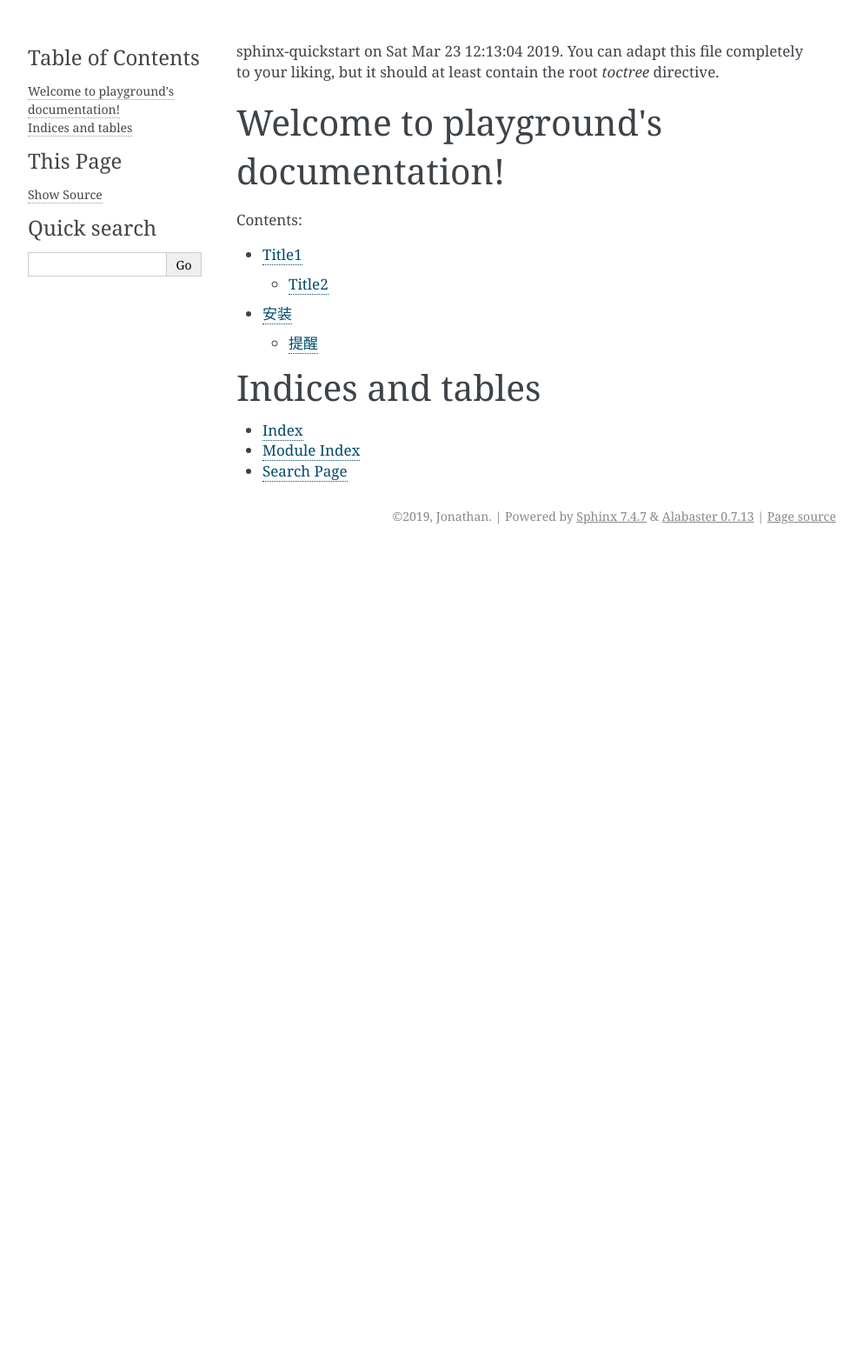
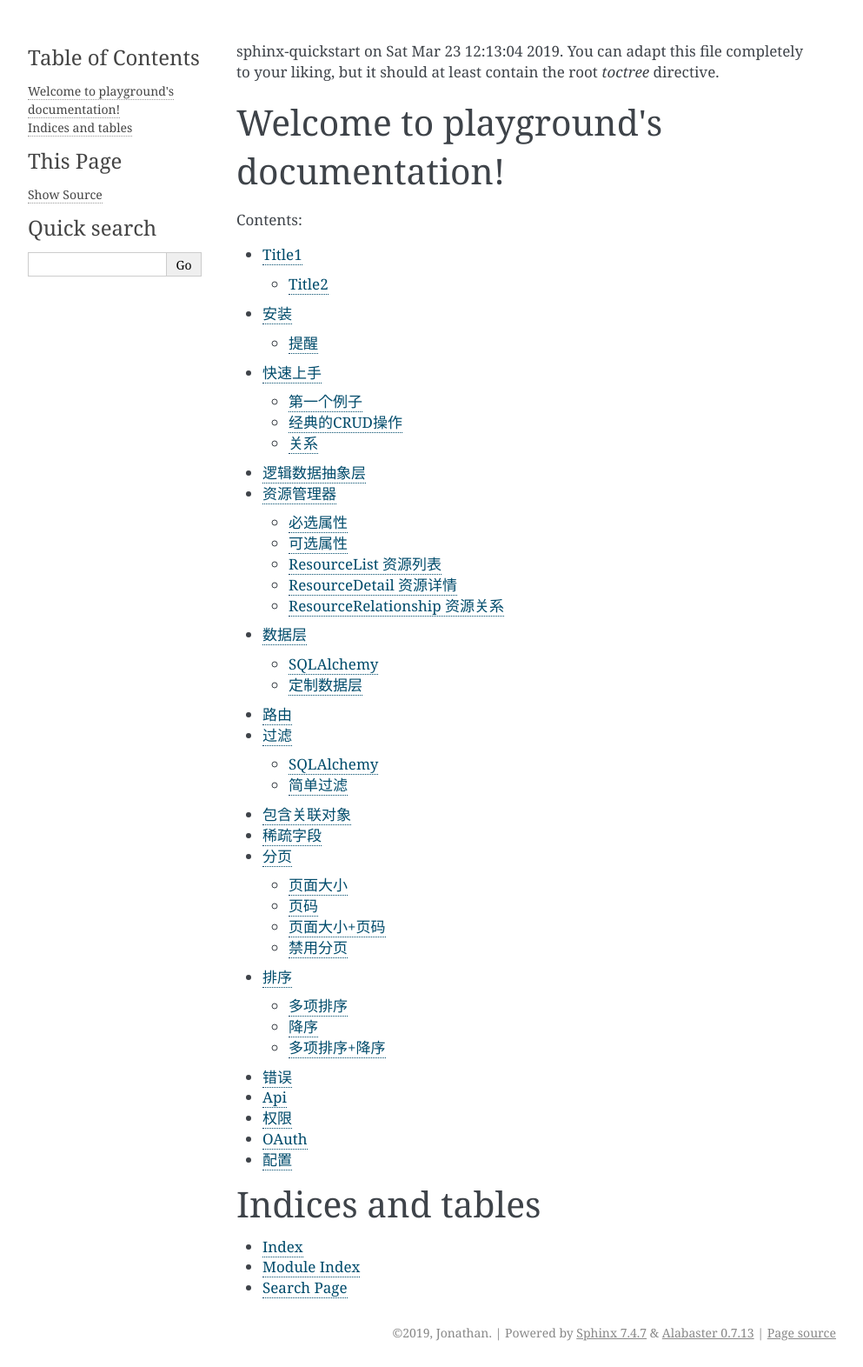
Before and after one commit to ShakeM/docs, a Sphinx documentation site: the page built from source/index.rst, in a window 1280 px wide. Shown: the whole page at 87% size, without its empty margins (148-1141 px from the left). Built offline with Sphinx 7.4.7, drawn with Linux system fonts in a browser that asks for light colours; formulas are drawn with MathJax 3; before the commit the page ends 900 px from its top, so only the background shows below that.

Commit message:
初始版

```diff
--- a/source/index.rst
+++ b/source/index.rst
@@ -12,6 +12,21 @@ Welcome to playground's documentation!
 
    example
    01-安装
+   02-快速上手.md
+   03-逻辑数据抽象层.md
+   04-资源管理器.md
+   05-数据层.md
+   06-路由.md
+   07-过滤.md
+   08-包含关联对象.md
+   09-稀疏字段.md
+   10-分页.md
+   11-排序.md
+   12-错误.md
+   13-Api.md
+   14-权限.md
+   15-OAuth.md
+   16-配置.md
 
 
 
```
